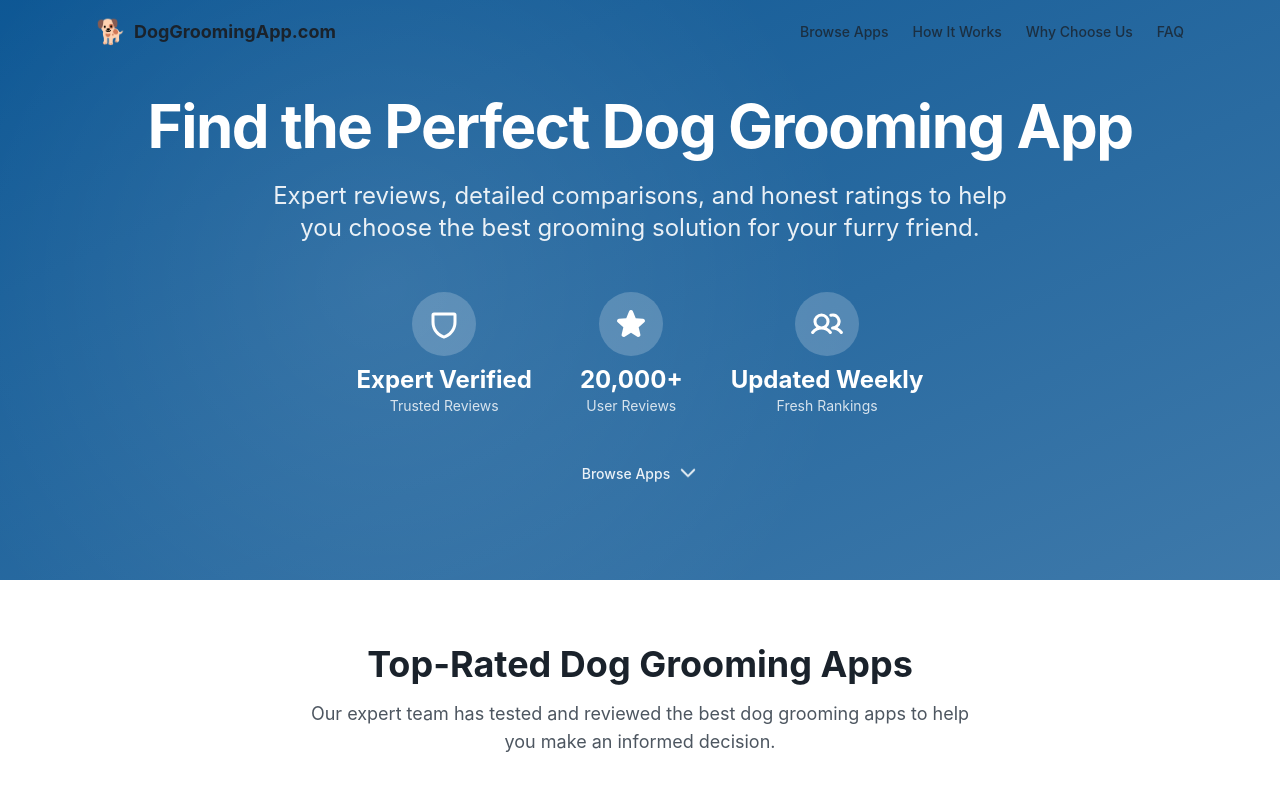
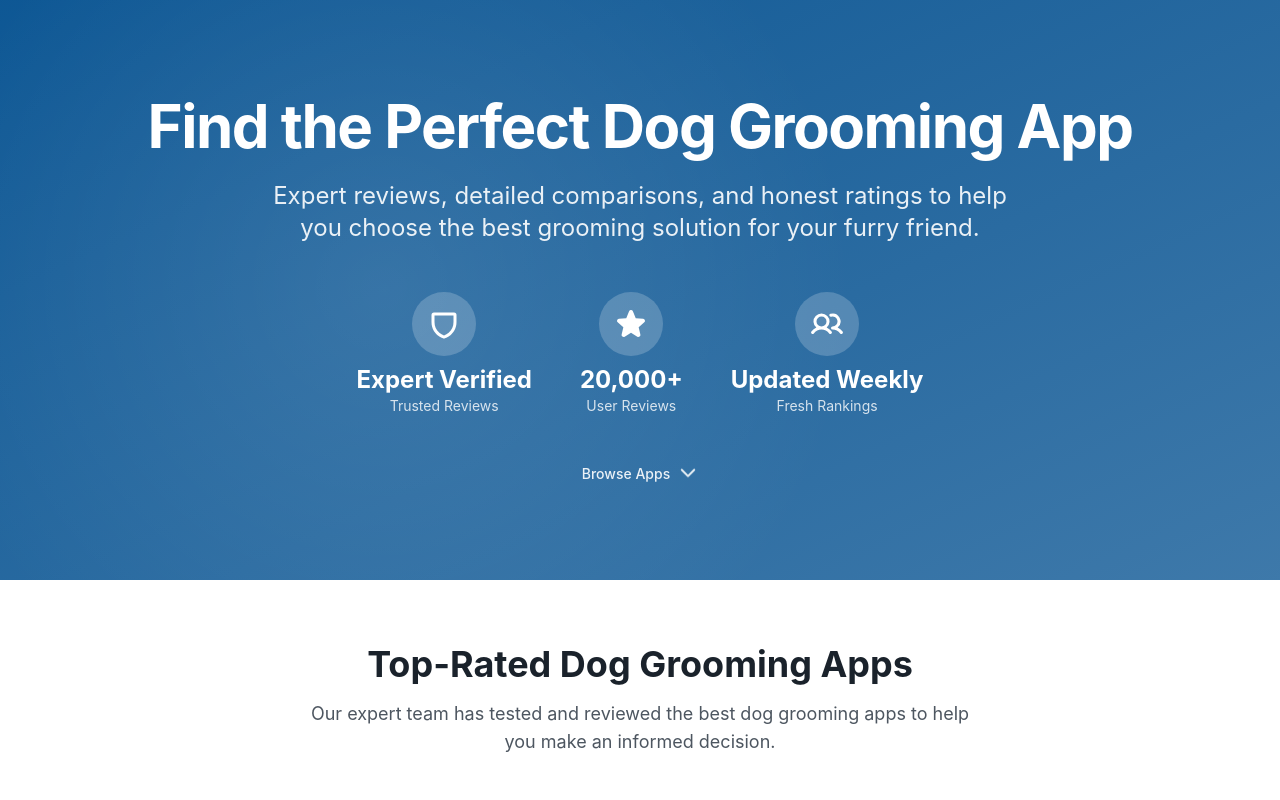
Before and after one commit to JimmysRanch/doggroomingappcom, a React (Vite) app: page / in a window 1280 px wide. Shown: the top 800 px of the page. Built offline with nearby package versions, Linux system fonts and the light colour scheme.

Commit message:
Generated by Spark: Remove the top bar

```diff
--- a/src/App.tsx
+++ b/src/App.tsx
@@ -1,7 +1,6 @@
 import { useState, useMemo, useEffect } from 'react'
 import { groomingApps } from '@/lib/data'
 import { GroomingApp, SortOption, PriceFilter, PlatformFilter } from '@/lib/types'
-import { Navbar } from '@/components/Navbar'
 import { Hero } from '@/components/Hero'
 import { AppCard } from '@/components/AppCard'
 import { AppDetailModal } from '@/components/AppDetailModal'
@@ -91,7 +90,6 @@ function App() {
 
   return (
     <div className="min-h-screen bg-background">
-      <Navbar />
       <Hero />
 
       <main className="max-w-7xl mx-auto px-6 md:px-12 lg:px-24 py-16" id="apps">
```
Also changed, not shown: 1 other file (tests, documents, lock files or other folders).
